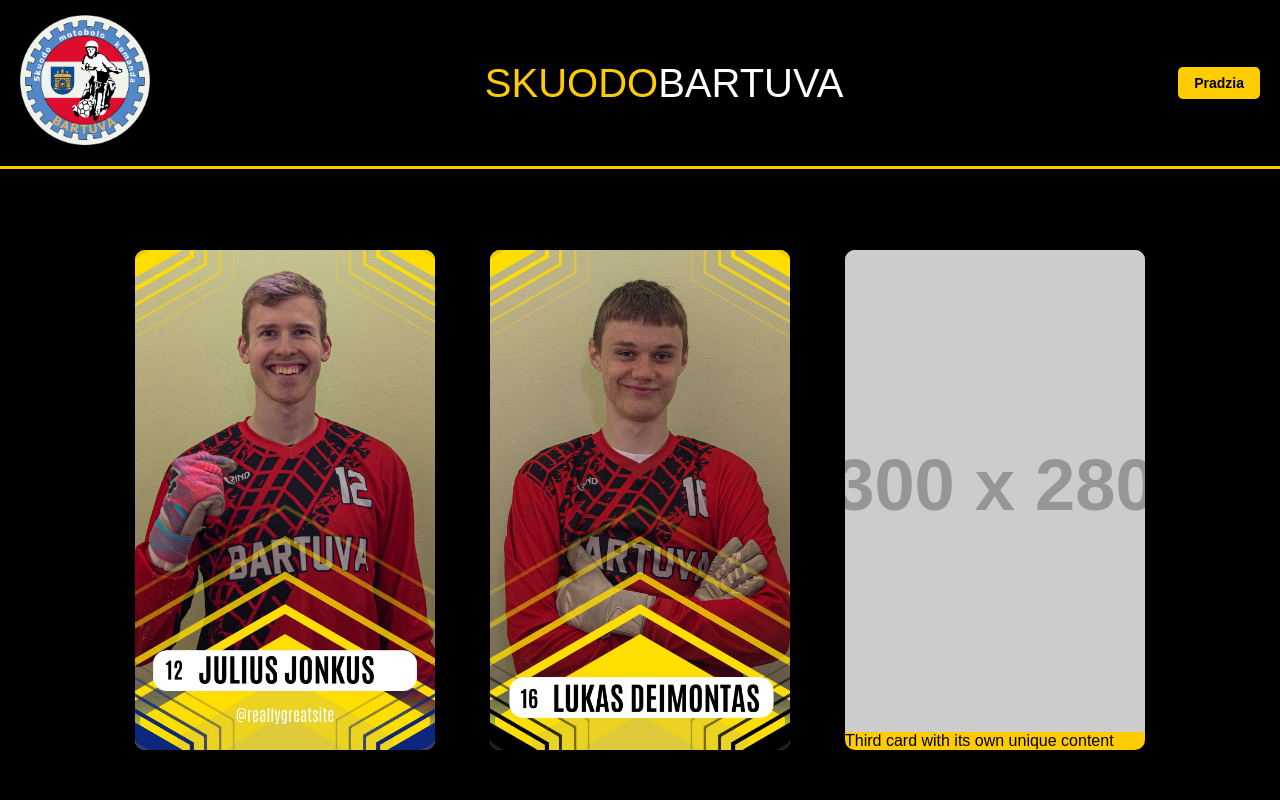
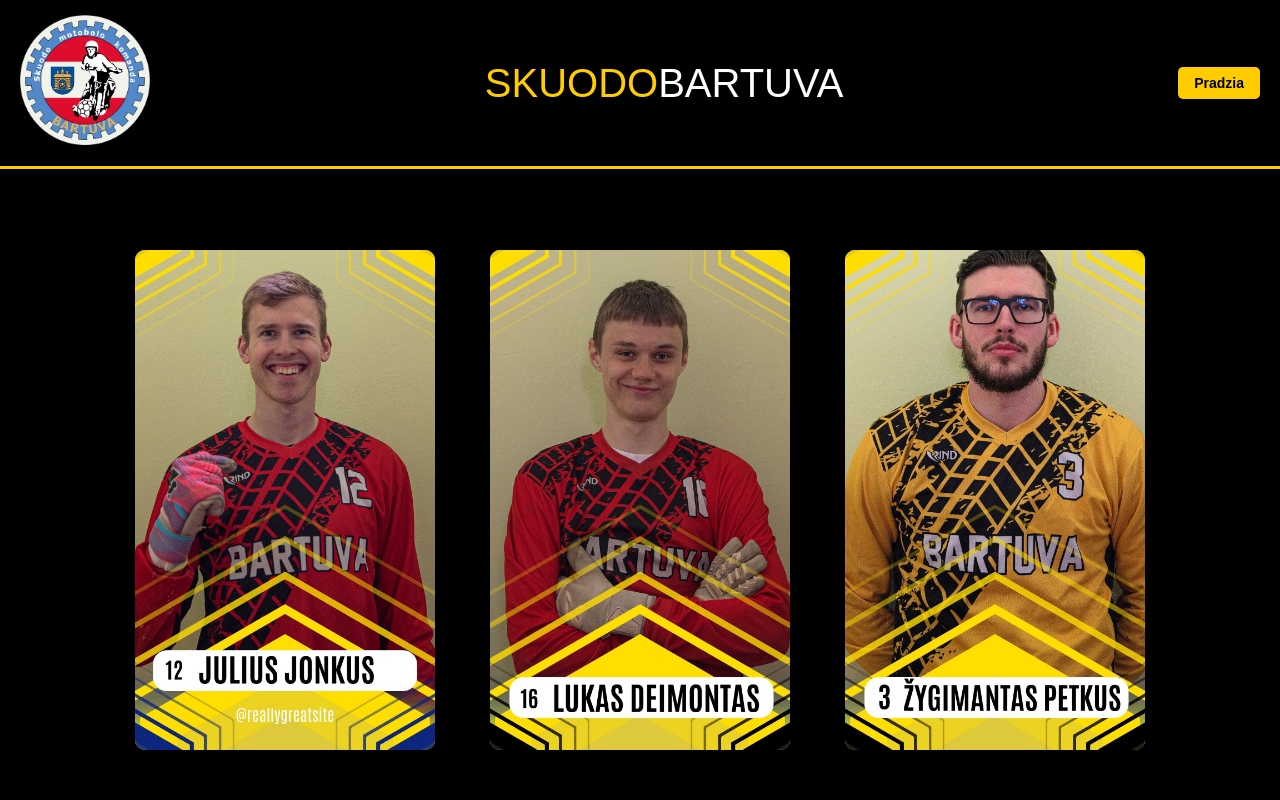
Before and after one commit to Simonas12/Projektas, a plain HTML site: page team.html in a window 1280 px wide. Shown: the top 800 px of the page. Drawn offline with Linux system fonts and the light colour scheme; placeholder pictures from the web are drawn by us.

Commit message:
Naujas1234

```diff
--- a/team.html
+++ b/team.html
@@ -45,12 +45,12 @@
         <!-- Card 3 -->
         <div class="card" onclick="flipCard(this)" onmouseover="highlightCard(this)" onmouseout="unhighlightCards()">
             <div class="card-front">
-                <img src="https://via.placeholder.com/300x280/000000/FFFF00?text=Front+3" alt="Card Image"
+                <img src="10.jpg" alt="Card Image" style="height: 400px, auto;"
                     class="card-image">
-                <div class="card-text">Third card with its own unique content</div>
+                <!-- <div class="card-text">Third card with its own unique content</div> -->
             </div>
             <div class="card-back">
-                <img src="https://via.placeholder.com/300x280/FFFF00/000000?text=Back+3" alt="Back Image"
+                <img src="7.png" alt="Back Image" style="height: 400px, auto;"
                     class="back-image">
             </div>
         </div>
```
Also changed, not shown: 10.jpg (added), 7.png (added).
